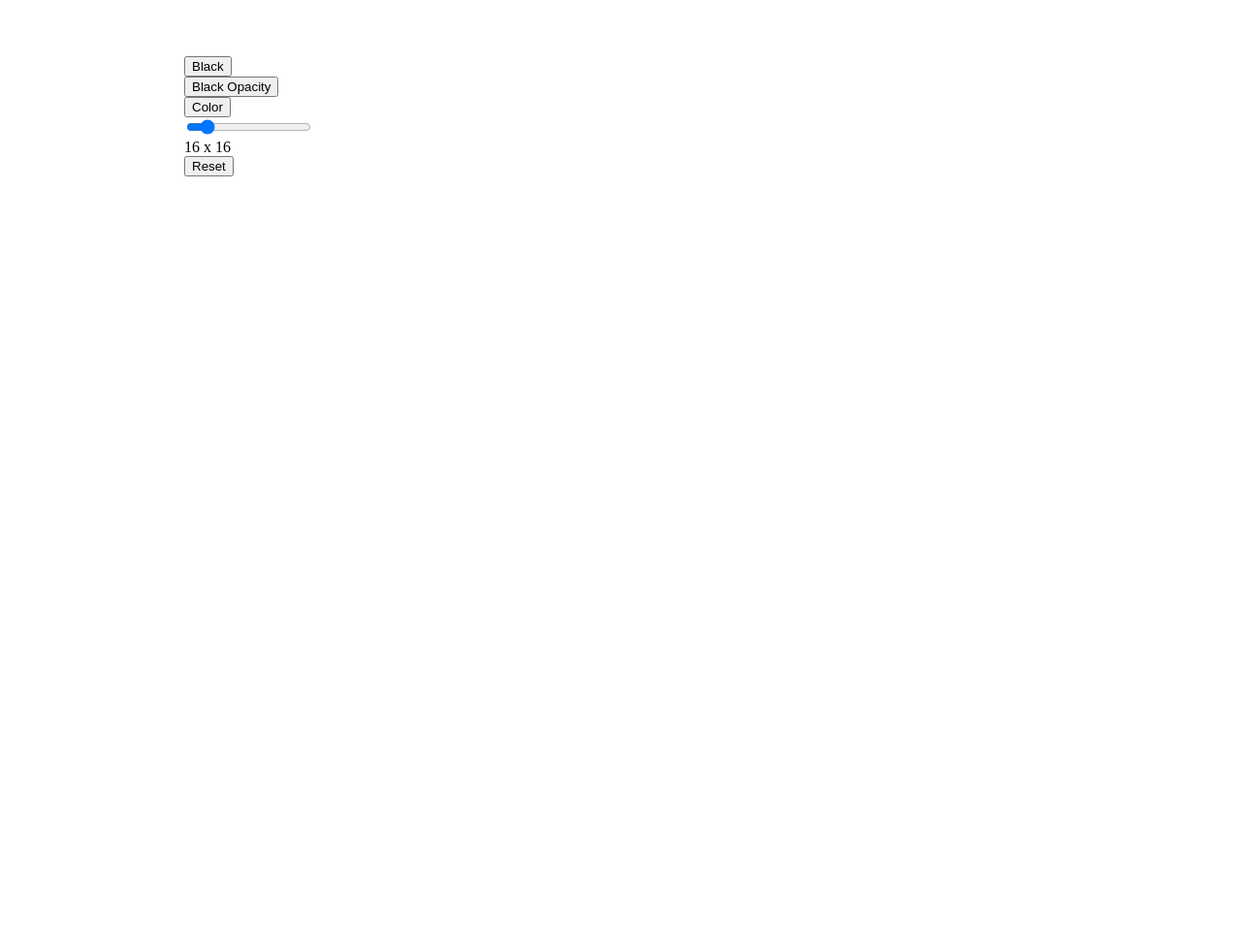
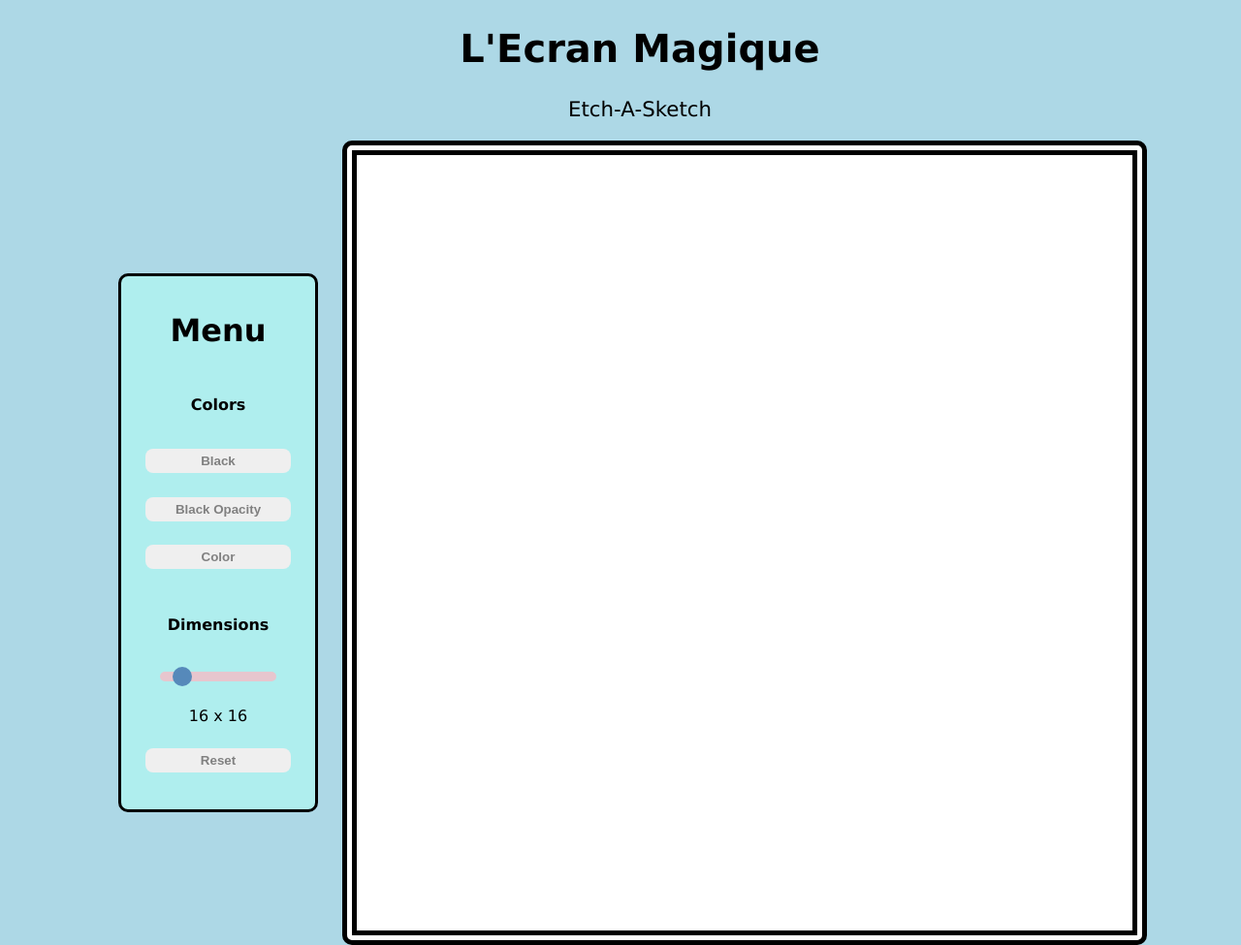
Before and after one commit to delsint123/etch_a_sketch, a plain HTML site: page index.html in a window 1280 px wide. Shown: the whole page at 97% size. Before the commit the page ends 816 px from the top, so only its background shows below. Drawn offline with Linux system fonts and the light colour scheme.

Commit message:
Add style in style.css

```diff
--- a/index.html
+++ b/index.html
@@ -1,3 +1,11 @@
+<!----------------------------------------------------
+Project: Etch-A-Sketch
+Org/Course: The Odin Project
+Related files: javascript.js, style.css, README.md
+Date Started: July 21, 2022
+Recent Update: July 28, 2022
+------------------------------------------------------>
+
 <!DOCTYPE html>
 <html lang="en">
     <head>
@@ -8,8 +16,18 @@
     </head>
 
     <body>
-        <div id="title"></div>
-        <div id="menu"></div>
-        <div id="canvas"></div>
+        <div id="title">
+            <h1>L'Ecran Magique</h1>
+            <p>Etch-A-Sketch</p>
+        </div>
+
+        <div id="container">
+            <div id="menu">
+                <h3>Menu</h3>
+                <h6>Colors</h6>
+            </div>
+
+            <div id="canvas"></div>
+        </div>
     </body>
 </html>
--- a/javascript.js
+++ b/javascript.js
@@ -1,9 +1,10 @@
-/*
+/*~~~~~~~~~~~~~~~~~~~~~~~~~~~~~~~~~~~~~~~~~~~~~~~~
 Project: Etch-A-Sketch
 Org/Course: The Odin Project
+Related files: index.html, style.css, README.md
 Date Started: July 21, 2022
-Recent Update:
-*/
+Recent Update: July 28, 2022
+~~~~~~~~~~~~~~~~~~~~~~~~~~~~~~~~~~~~~~~~~~~~~~~~~~*/
 
 const menu = document.querySelector('#menu');
 
@@ -31,14 +32,19 @@ opacityButton.onclick = setToOpacity;
 
 colorButton.onclick = setToColor;
 
+const dimensionsTXT = document.createElement('h6');
+dimensionsTXT.textContent = 'Dimensions';
+menu.appendChild(dimensionsTXT);
+
 const slider = document.createElement('input');
 setSliderAttributes();
 menu.appendChild(slider);
 
 const sliderValue = document.createElement('div');
+sliderValue.classList.add('sliderValue');
 menu.appendChild(sliderValue);
 sliderValue.innerHTML = slider.value + ' x ' + slider.value;
-let singleDimension = slider.value;
+let singleDimension = slider.value;                 //value used to set number of columns in grid
 let dimensions = slider.value*slider.value;
 generateGrid();
 
@@ -85,7 +91,7 @@ function removeGrid() {
 function generateGrid() {
     const canvas = document.querySelector('#canvas');
 
-    for(let i = 0; i < dimensions; i++) { //256 will change to variable
+    for(let i = 0; i < dimensions; i++) {
         const squares = document.createElement('div');
         squares.classList.add('pixel');
         squares.setAttribute('id', i);
@@ -104,7 +110,6 @@ function updateGrid() {
 
 function makeBrush() {
     const pixels = document.querySelectorAll('.pixel');
-    console.log(pixels);
 
     pixels.forEach(pixel => {
         pixel.addEventListener('mouseover', (e) => {
@@ -116,24 +121,21 @@ function makeBrush() {
 
 function setToBlack() {
     if (!colorBlack) {
-        opacity = false;
-        color = false;
+        opacity = color = false;
         colorBlack = true;
     }
 }
 
 function setToOpacity() {
     if (!opacity) {
-        color = false;
-        colorBlack = false;
+        color = colorBlack = false;
         opacity = true;
     }
 }
 
 function setToColor() {
     if (!color) {
-        opacity = false;
-        colorBlack = false;
+        opacity = colorBlack = false;
         color = true;
     }
 }
@@ -145,7 +147,7 @@ function assignColor(pixel) {
     }
     else if(opacity) {
         pixel.classList.remove('black', 'color');
-        getOpacityColor(pixel);                 //add responsiveness
+        getOpacityColor(pixel);
     }
     else if(color) {
         pixel.classList.remove('opacity', 'black');
@@ -171,6 +173,7 @@ function getOpacityColor(pixel) {
     let opacity = pixel.style.opacity;
 
     if(opacity == "") {
+        //set to 0 instead of a blank string
         opacity = parseFloat('0.0');
     }
 
--- a/style.css
+++ b/style.css
@@ -1,4 +1,33 @@
+/*~~~~~~~~~~~~~~~~~~~~~~~~~~~~~~~~~~~~~~~~~~~~~~~~
+Project: Etch-A-Sketch
+Org/Course: The Odin Project
+Related files: index.html, javascript.js, README.md
+Date Started: July 21, 2022
+Recent Update: July 28, 2022
+~~~~~~~~~~~~~~~~~~~~~~~~~~~~~~~~~~~~~~~~~~~~~~~~~~*/
+
 body {
+    font-family: Verdana, Geneva, Tahoma, sans-serif;
+    height: 100%;
+    background-color: lightblue;
+}
+
+#title {
+    text-align: center;
+    width: 100%;
+    margin: 20px;
+}
+
+h1 {
+    font-size: 30pt;
+}
+
+p {
+    font-size: 16pt;
+    margin: 10px;
+}
+
+#container {
     display: flex;
     justify-content: center;
     align-items: center;
@@ -9,18 +38,94 @@ body {
     width: 800px;
     height: 800px;
     margin: 0px;
-}
-
-#menu {
-    width: 100px;
-    height: 700px;
-    margin: 25px;
+    border: 15px;
+    border-style: double;
+    border-radius: 10px;
+    border-color:black;
+    background-color: white;
 }
 
 .black {
     background-color: black;
 }
 
-/*.opacity {
-    background-color: gray;       /*temp color
-}*/
+#menu {
+    width: 150px;
+    height: 500px;
+    padding: 25px;
+    margin: 25px;
+    text-align: center;
+    background-color: paleturquoise;
+    border: 3px;
+    border-style: solid;
+    border-radius: 10px;
+    border-color: black;
+    display: flex;
+    flex-wrap: wrap;
+    justify-content: center;
+    align-items: center;
+}
+
+h3 {
+    font-size: 24pt;
+    margin: 0px;
+}
+
+h6 {
+    width: 100%;
+    font-size: 12pt;
+    margin: 24px 12px 12px 12px;
+}
+
+button {
+    font-size: 10pt;
+    font-weight: bold;
+    color: grey;
+    width: 100%;
+    padding: 5px;
+    border: none;
+    border-radius: 8px;
+}
+
+button:hover {
+    background-color: lightgoldenrodyellow;
+    color: black;
+}
+
+.slider {
+    -webkit-appearance: none;
+    width: 80%;
+    height: 10px;
+    border-radius: 10px;
+    background: lightpink;
+    outline: none;
+    opacity: 0.7;
+    -webkit-transition: .2s;
+    transition: opacity .2s;
+}
+
+.slider::-webkit-slider-thumb {
+    -webkit-appearance: none;
+    appearance: none;
+    width: 20px;
+    height: 20px;
+    border-radius: 50%;
+    background: #315fa5;
+    cursor: pointer;
+}
+
+.slider::-moz-range-thumb {
+    width: 20px;
+    height: 20px;
+    border-radius: 50%;
+    background: #315fa5;
+    cursor: pointer;
+}
+
+.slider:hover {
+    opacity: 1;
+}
+
+.sliderValue {
+    margin: 0px;
+}
```
Also changed, not shown: 1 other file.
